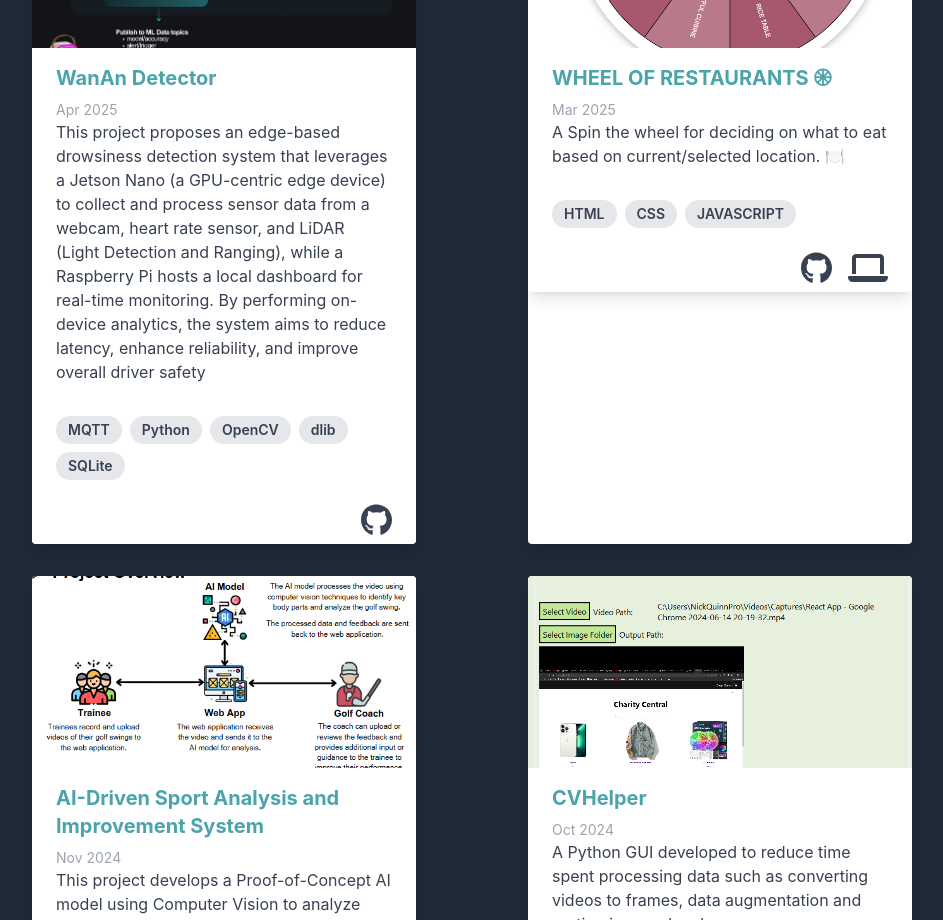
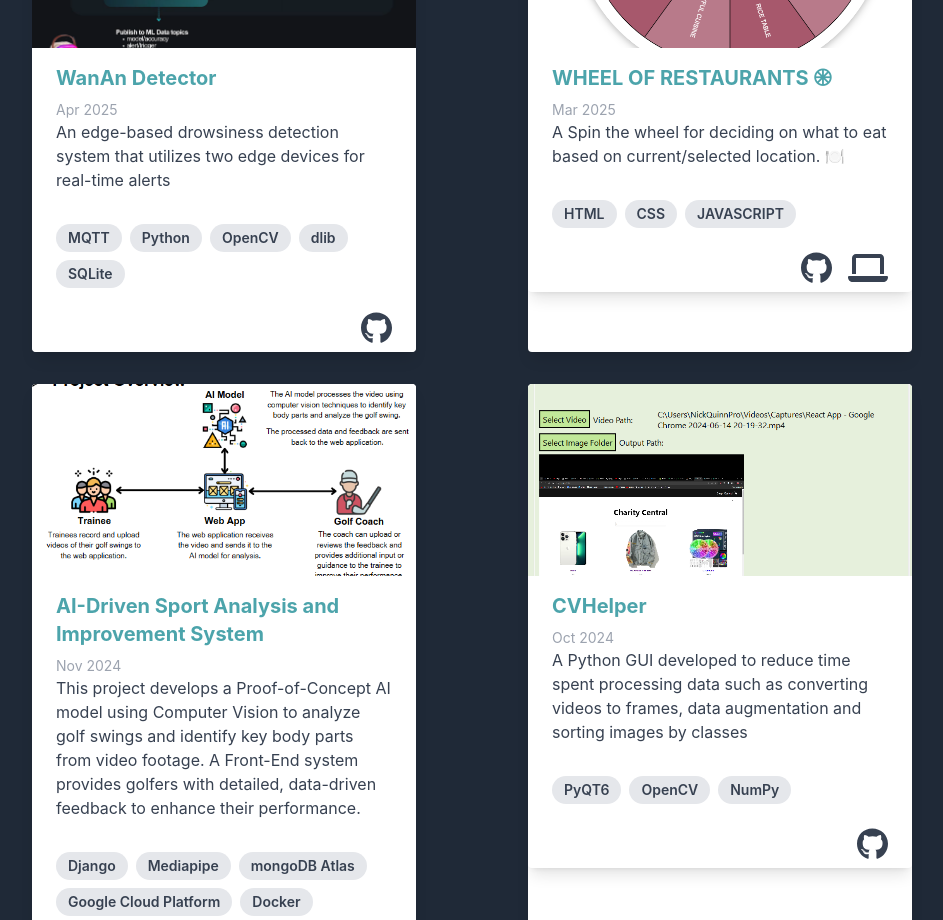
Before and after one commit to nickphoon/nickphoon.github.io, a React (Create React App) app: page / in a window 1280 px wide. Shown: the part 2720-3640 px from the top of the page, without its empty margins (128-1071 px from the left). Built offline with nearby package versions, Linux system fonts and the light colour scheme.

Commit message:
update WanAn Detector description

```diff
--- a/src/App.js
+++ b/src/App.js
@@ -117,7 +117,7 @@ function App() {
 
   const projects = [
     { title: 'WanAn Detector',
-      description: 'This project proposes an edge-based drowsiness detection system that leverages a Jetson Nano (a GPU-centric edge device) to collect and process sensor data from a webcam, heart rate sensor, and LiDAR (Light Detection and Ranging), while a Raspberry Pi hosts a local dashboard for real-time monitoring. By performing on-device analytics, the system aims to reduce latency, enhance reliability, and improve overall driver safety',
+      description: 'An edge-based drowsiness detection system that utilizes two edge devices for real-time alerts',
       image: DROWSY,
       date:"Apr 2025",
       techStack: ['MQTT', 'Python', "OpenCV", "dlib", "SQLite"],
```
